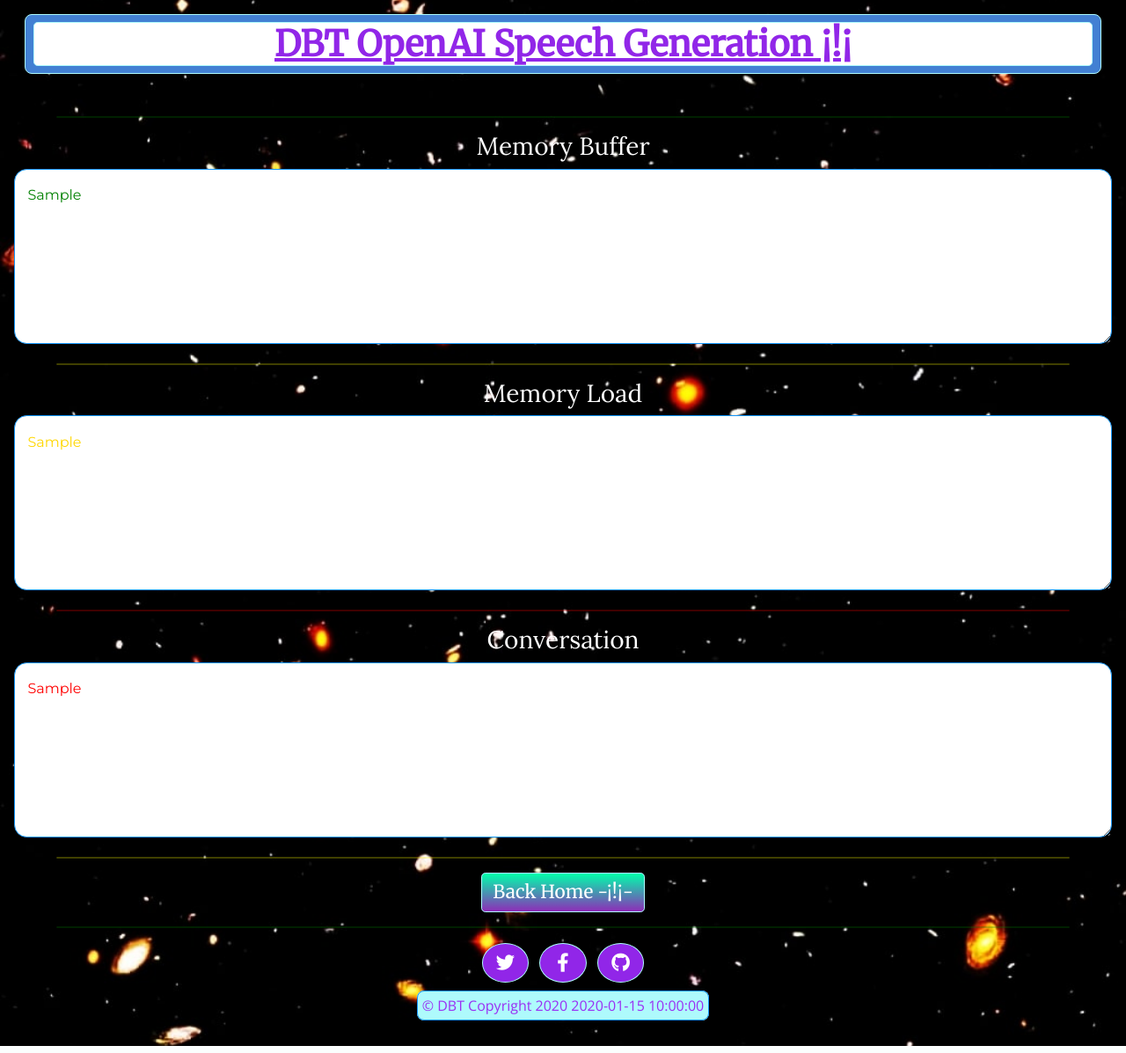
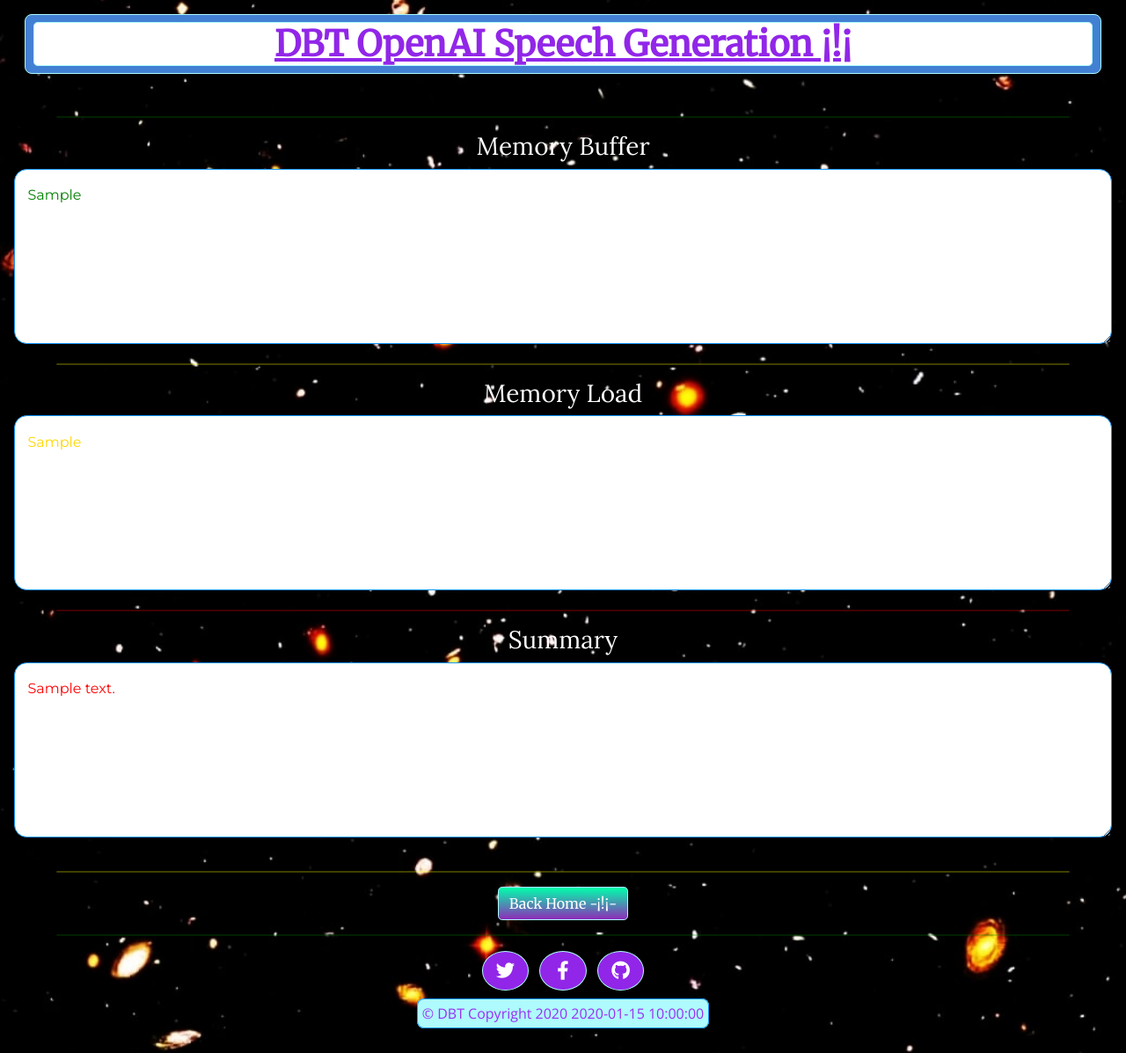
Before and after one commit to isaacaisha/dbt-openai, a Flask app: template templates/show-history.html in a window 1280 px wide. Shown: the whole page at 88% size. Run offline with Flask 3, Linux system fonts and the light colour scheme; the template is opened without the code that fills it: most values are stand-ins (such as "Sample title", 1, 10 or a date in 2020); some libraries are stand-ins or nearby versions.

Commit message:
add a summary textarea into show-history.html page

```diff
--- a/main.py
+++ b/main.py
@@ -10,6 +10,7 @@ from gtts import gTTS
 from langchain.chat_models import ChatOpenAI
 from langchain.chains import ConversationChain
 from langchain.memory import ConversationBufferMemory
+from langchain.memory import ConversationSummaryBufferMemory
 import warnings
 
 warnings.filterwarnings('ignore')
@@ -18,7 +19,7 @@ app = Flask(__name__)
 _ = load_dotenv(find_dotenv())  # read local .env file
 openai.api_key = os.environ['OPENAI_API_KEY']
 # Generate a random secret key
-secret_key = secrets.token_hex(19)
+secret_key = secrets.token_hex(199)
 
 # Set it as the Flask application's secret key
 app.secret_key = secret_key
@@ -39,7 +40,6 @@ class TextAreaForm(FlaskForm):
 def home():
     writing_text_form = TextAreaForm()
     answer = None
-    memory_save = None  # Initialize memory_save with None
 
     if request.method == "POST" and writing_text_form.validate_on_submit():
         user_input = request.form['writing_text']
@@ -49,13 +49,11 @@ def home():
 
         answer = response['output'] if response else None
 
-        memory_save = memory.save_context({"input": user_input}, {"output": response['output']})
-    # Initialize memory_buffer as an empty list or retrieve it from your memory object
     memory_load = memory.load_memory_variables({})
     memory_buffer = memory.buffer
 
     return render_template('index.html', writing_text_form=writing_text_form, answer=answer,
-                           memory_load=memory_load, memory_save=memory_save, memory_buffer=memory_buffer,
+                           memory_load=memory_load, memory_buffer=memory_buffer,
                            date=datetime.now().strftime("%a %d %B %Y"))
 
 
@@ -103,8 +101,13 @@ def show_story():
     print(f'Memory Load:\n{memory_load}\n')
     print(f'Conversation:\n{conversation}\n')
 
+    memory_summary = ConversationSummaryBufferMemory(llm=llm, max_token_limit=91)
+    memory_summary.save_context({"input": f"Summarize the memory:"}, {"output": f"{memory}"})
+    summary = memory_summary.load_memory_variables({})
+    print(f'Summary:\n{summary}\n')
+
     return render_template('show-history.html', memory_load=memory_load, memory_buffer=memory_buffer,
-                           conversation=conversation, date=datetime.now().strftime("%a %d %B %Y"))
+                           conversation=conversation, date=datetime.now().strftime("%a %d %B %Y"), summary=summary)
 
 
 if __name__ == '__main__':
--- a/templates/show-history.html
+++ b/templates/show-history.html
@@ -31,15 +31,20 @@
 
     <hr class="mb-3" style="color:red;">
 
+    <h3>Summary</h3>
+    <textarea class="textarea-memory mb-3" style="color:red;">{{ summary }}</textarea>
+<!--
+    <hr class="mb-3" style="color:green;">
+
     <h3>Conversation</h3>
-    <textarea class="textarea-memory" style="color:red;">{{ memory_buffer }}</textarea>
+    <textarea class="textarea-memory" style="color:green;">{{ conversation }}</textarea>
+-->
 </div>
-
 
 <hr class="mb-3" style="color:yellow;">
 
 <div class="text-center">
-    <a href="/" class="btn text-center btn-story mb-3">Back Home -¡!¡-</a>
+    <a href="/" class="btn text-center btn-story mb-3" style="font-size:1rem;">Back Home -¡!¡-</a>
 </div>
 
 <hr style="color:green;">
```
Also changed, not shown: 1 other file.
